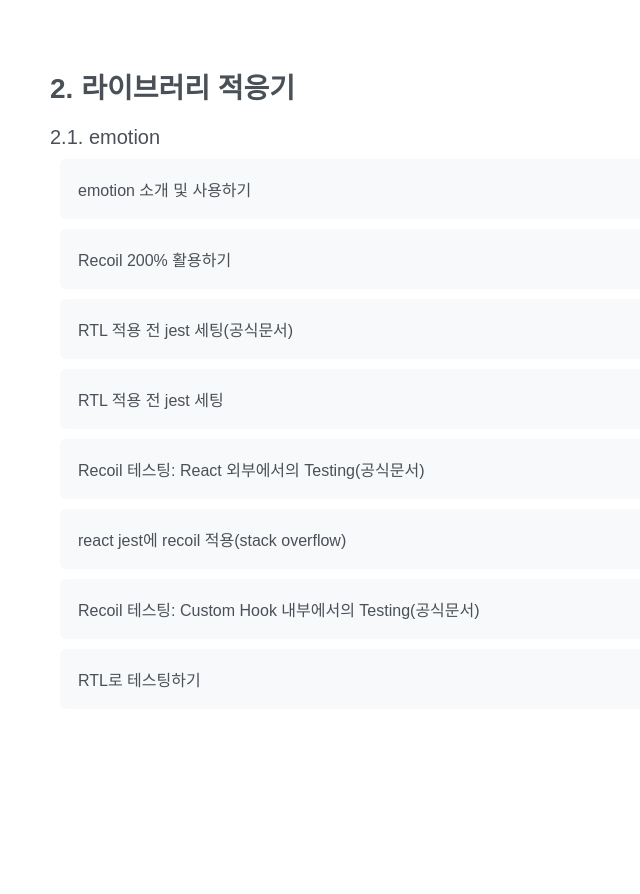
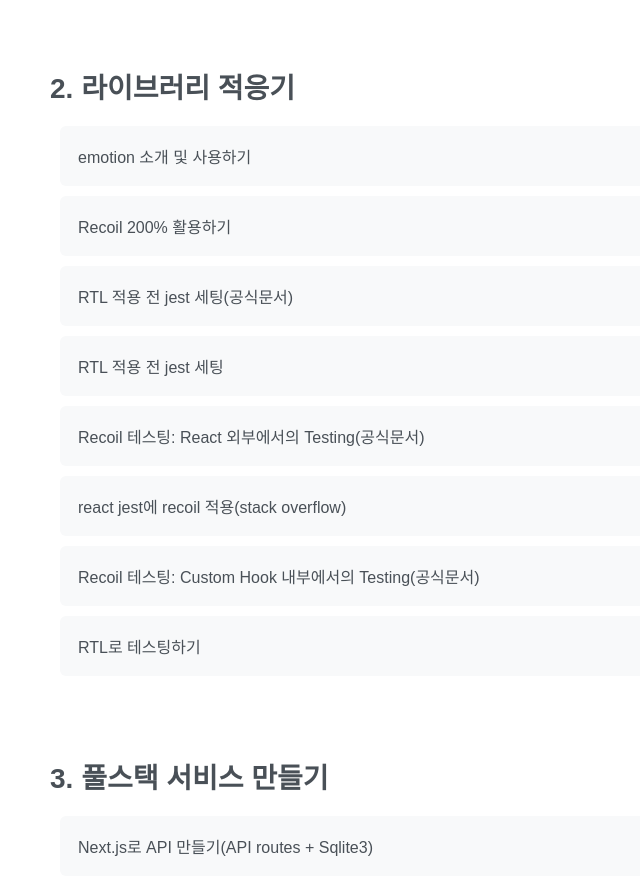
Before and after one commit to Orchemi/Code_Playground, a Next.js app: page /references in a window 1280 px wide. Shown: the part 660-1554 px from the top of the page, without its empty margins (0-640 px from the left). Before the commit the page ends 1419 px from the top, so only its background shows below. Built offline with nearby package versions, Linux system fonts and the light colour scheme.

Commit message:
feat: 레퍼런스 데이터 구조 변경

```diff
--- a/src/app/references/data.ts
+++ b/src/app/references/data.ts
@@ -1,11 +1,19 @@
-export interface SiteLinkType {
+interface SiteLinkType {
   href: string;
   name: string;
   isBlank?: boolean;
 }
 
+interface SiteLinkGroupType {
+  title: string;
+  links: SiteLinkType[];
+}
+
 // 1. 프로젝트 설정
-export const projectSetting: SiteLinkType[] = [
+export const referenceLinkGroup: SiteLinkGroupType[] = [
+  {
+    title: '1. 프로젝트 설정',
+    links: [
       {
         href: 'https://velog.io/@brgndy/Next.js-13-%EB%9D%BC%EC%9A%B0%ED%8C%85',
         name: 'Next13 프로젝트 폴더 구조',
@@ -30,10 +38,11 @@
         href: 'https://stackoverflow.com/questions/244777/can-comments-be-used-in-json',
         name: 'JSON 주석 사용',
       },
-];
-
-// 2. 라이브러리 적응기
-export const studyLibrary: SiteLinkType[] = [
+    ],
+  },
+  {
+    title: '2. 라이브러리 적응기',
+    links: [
       {
         href: 'https://velog.io/@favorcho/Emotion-%EC%86%8C%EA%B0%9C-%EB%B0%8F-%EC%82%AC%EC%9A%A9%ED%95%98%EA%B8%B0',
         name: 'emotion 소개 및 사용하기',
@@ -66,4 +75,15 @@
         href: 'https://www.daleseo.com/react-testing-library',
         name: 'RTL로 테스팅하기',
       },
+    ],
+  },
+  {
+    title: '3. 풀스택 서비스 만들기',
+    links: [
+      {
+        href: 'https://surviveasdev.tistory.com/entry/Next-js%EB%A1%9C-API-%EB%A7%8C%EB%93%A4%EC%96%B4-%EC%82%AC%EC%9A%A9%ED%95%98%EA%B8%B0API-routes',
+        name: 'Next.js로 API 만들기(API routes + Sqlite3)',
+      },
+    ],
+  },
 ];
--- a/src/app/references/page.tsx
+++ b/src/app/references/page.tsx
@@ -3,19 +3,19 @@
 import { SiteLinkList } from '@/app/references/SiteLink';
 import { css } from '@emotion/react';
 import { NextPage } from 'next';
-import { projectSetting, studyLibrary } from '@/app/references/data';
+import { referenceLinkGroup } from '@/app/references/data';
 import { commonContainerStyle } from '@styles/common';
 
 const References: NextPage = () => {
   return (
     <main css={containerStyle}>
       <h1>참고자료</h1>
-      <h2>1. 프로젝트 설정</h2>
-      <SiteLinkList links={projectSetting} />
-
-      <h2>2. 라이브러리 적응기</h2>
-      <h3>2.1. emotion</h3>
-      <SiteLinkList links={studyLibrary} />
+      {referenceLinkGroup.map(({ title, links }) => (
+        <div key={title}>
+          <h2>{title}</h2>
+          <SiteLinkList links={links} />
+        </div>
+      ))}
     </main>
   );
 };
```
Lines whose indentation alone changed are shown as unchanged.
